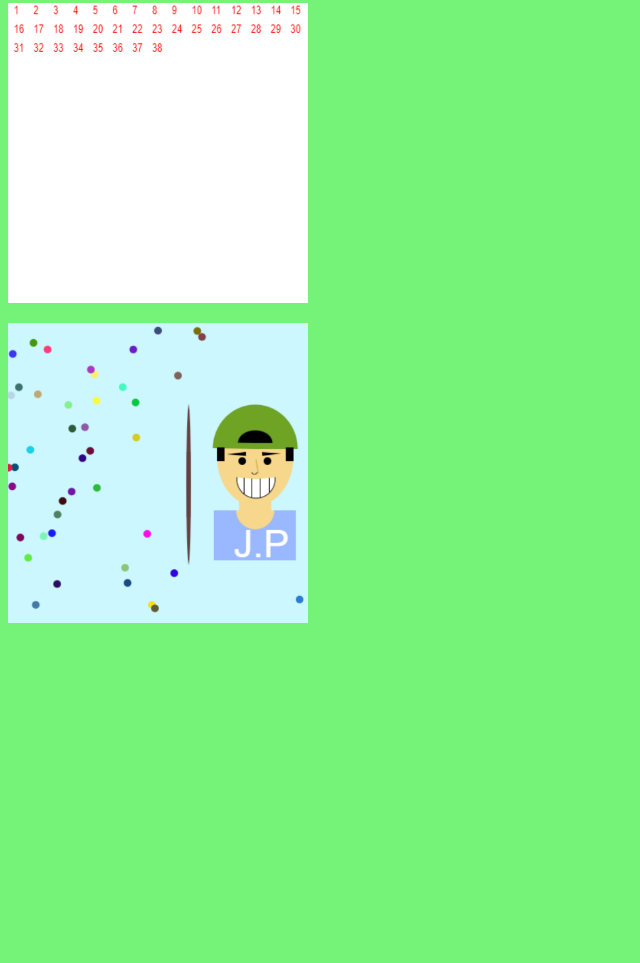
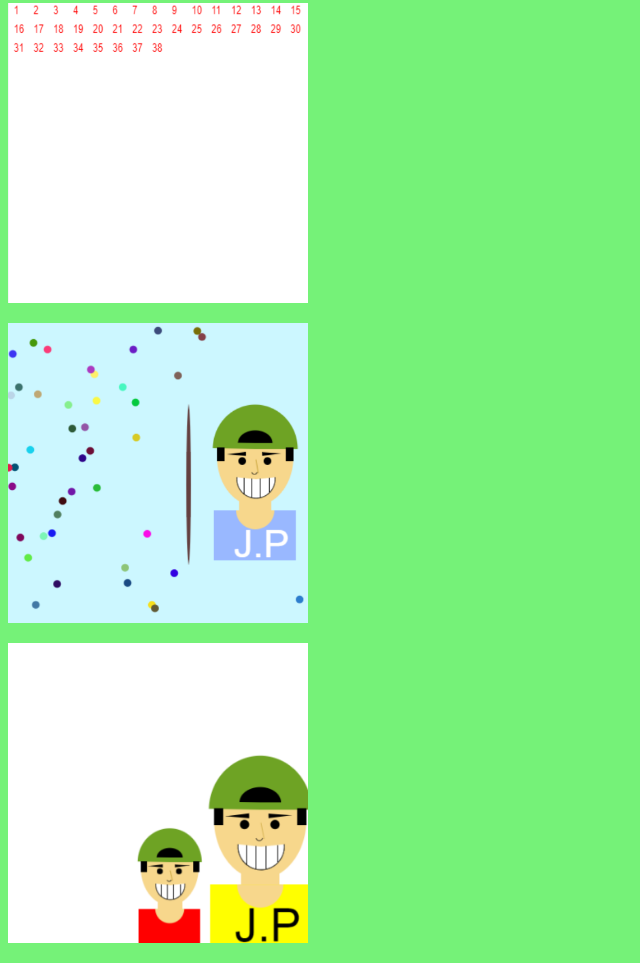
Before and after one commit to jporres/jporres.github.io, a plain HTML site: page javascripts.html in a window 1280 px wide. Shown: the part 2947-3910 px from the top of the page, without its empty margins (0-640 px from the left). Before the commit the page ends 3590 px from the top, so only its background shows below. Drawn offline with Linux system fonts and the light colour scheme.

Commit message:
Update javascripts.html

```diff
--- a/javascripts.html
+++ b/javascripts.html
@@ -66,5 +66,10 @@
         </p><a href="https://www.khanacademy.org/computer-programming/porres_drybitmoji/4520105042477056/5439052109545472.png">
     <img src="https://github.com/jporres/jporres.github.io/blob/master/porres_drybitmoji.PNG?raw=true"  alt="khan" style="width:300px;height:300px;border:0;"></a>
         </p>
+
+        </p><a href="https://www.khanacademy.org/computer-programming/porres_object/5301894479577088">
+    <img src="https://github.com/jporres/jporres.github.io/blob/master/tb7.PNG?raw=true"  alt="khan" style="width:300px;height:300px;border:0;"></a>
+        </p>
+
     </body>
 </html>
```
